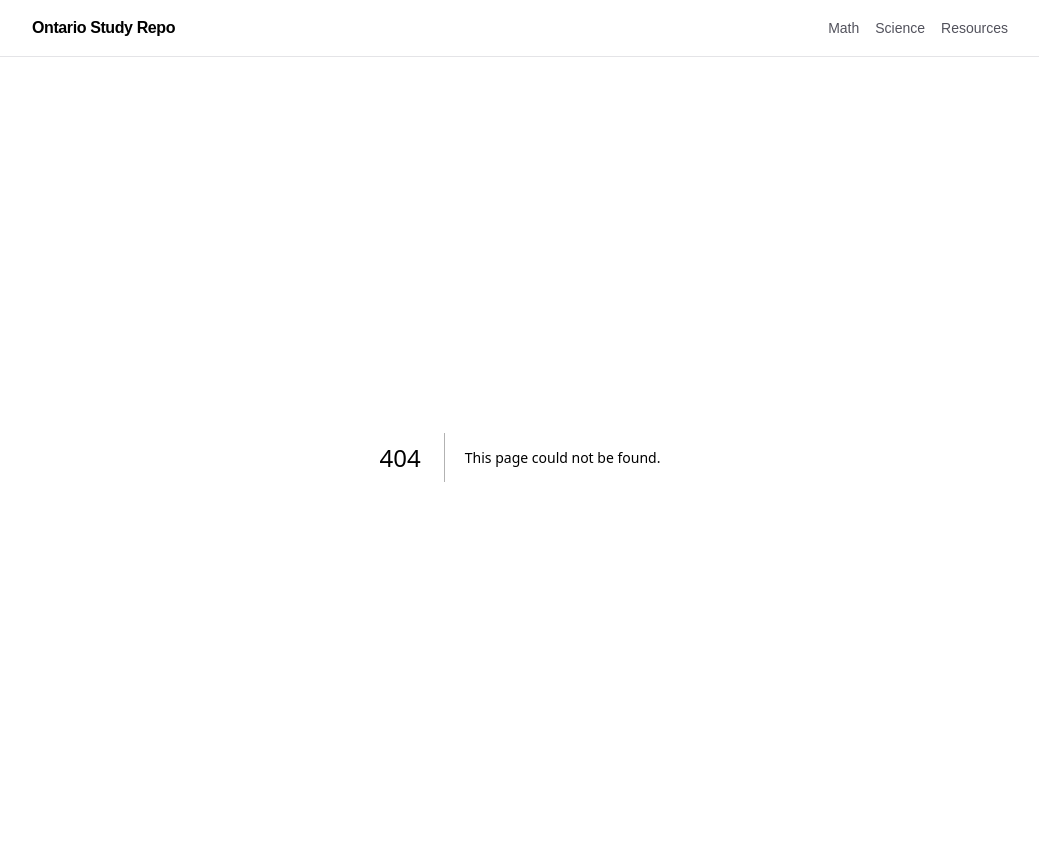
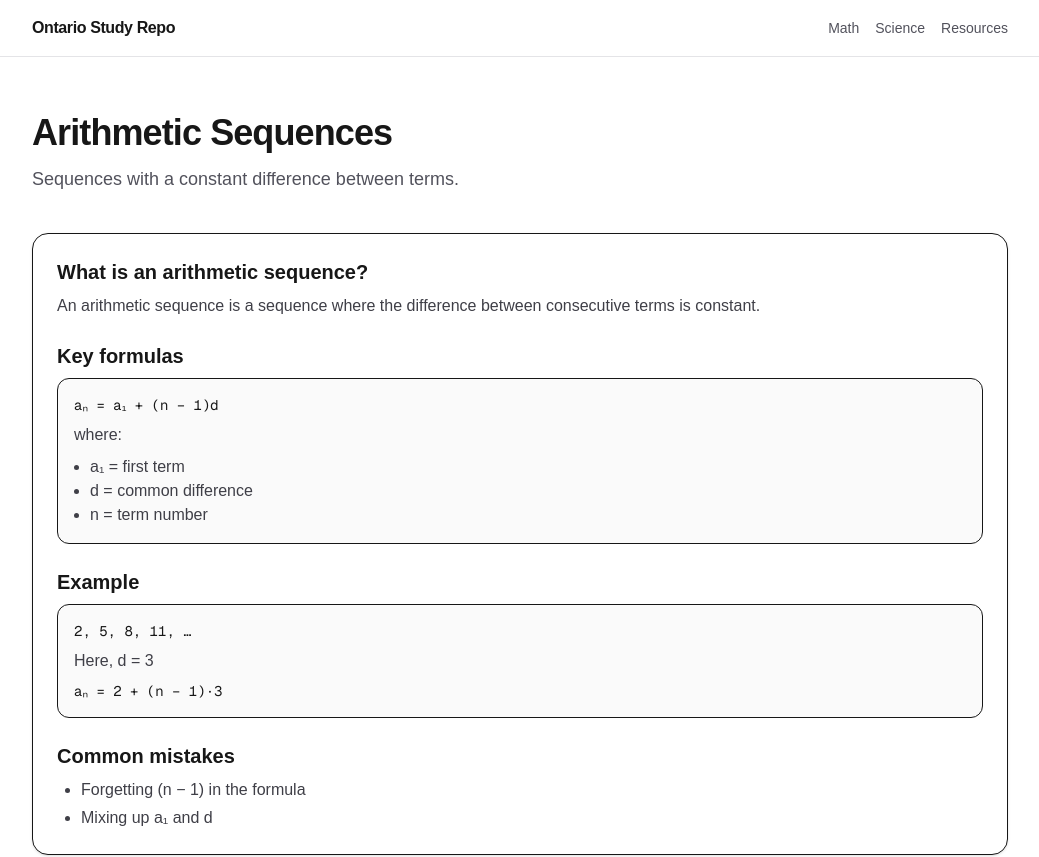
Before and after one commit to yuryplayz/ontario-study-repo, a Next.js app: page /math/grade11/sequences-series/arithmetic in a window 1280 px wide. Before the commit this address had no page. Shown: the top 857 px of the page, without its empty margins (120-1159 px from the left). Built offline with nearby package versions, Linux system fonts and the light colour scheme.

Commit message:
Add Grade 11 sequences and series notes

```diff
--- /dev/null
+++ b/app/math/grade11/sequences-series/applications/page.tsx
@@ -0,0 +1,42 @@
+import PageShell from "@/app/components/PageShell";
+
+export default function SequenceApplicationsNote() {
+  return (
+    <PageShell
+      title="Applications of Sequences"
+      subtitle="Real-world problems using arithmetic and geometric sequences."
+    >
+      <div className="rounded-2xl border bg-white p-6 shadow-sm space-y-6">
+        <section>
+          <h2 className="text-xl font-semibold mb-2">Arithmetic example</h2>
+          <p className="text-zinc-700">
+            A student saves $20 in the first week and increases savings by $5
+            each week.
+          </p>
+          <p className="text-zinc-700 mt-2">
+            a₁ = 20, d = 5 → arithmetic sequence
+          </p>
+        </section>
+
+        <section>
+          <h2 className="text-xl font-semibold mb-2">Geometric example</h2>
+          <p className="text-zinc-700">
+            A population doubles every year.
+          </p>
+          <p className="text-zinc-700 mt-2">
+            r = 2 → geometric sequence
+          </p>
+        </section>
+
+        <section>
+          <h2 className="text-xl font-semibold mb-2">Problem-solving tips</h2>
+          <ul className="list-disc ml-6 text-zinc-700 space-y-1">
+            <li>Identify if it’s arithmetic or geometric first</li>
+            <li>Write down a₁, d, r clearly</li>
+            <li>Check units and reasonableness</li>
+          </ul>
+        </section>
+      </div>
+    </PageShell>
+  );
+}
--- /dev/null
+++ b/app/math/grade11/sequences-series/arithmetic/page.tsx
@@ -0,0 +1,50 @@
+import PageShell from "@/app/components/PageShell";
+
+export default function ArithmeticSequencesNote() {
+  return (
+    <PageShell
+      title="Arithmetic Sequences"
+      subtitle="Sequences with a constant difference between terms."
+    >
+      <div className="rounded-2xl border bg-white p-6 shadow-sm space-y-6">
+        <section>
+          <h2 className="text-xl font-semibold mb-2">What is an arithmetic sequence?</h2>
+          <p className="text-zinc-700">
+            An arithmetic sequence is a sequence where the difference between
+            consecutive terms is constant.
+          </p>
+        </section>
+
+        <section>
+          <h2 className="text-xl font-semibold mb-2">Key formulas</h2>
+          <div className="rounded-xl bg-zinc-50 border p-4 space-y-2">
+            <p className="font-mono text-sm">aₙ = a₁ + (n − 1)d</p>
+            <p className="text-zinc-700">where:</p>
+            <ul className="ml-4 list-disc text-zinc-700">
+              <li>a₁ = first term</li>
+              <li>d = common difference</li>
+              <li>n = term number</li>
+            </ul>
+          </div>
+        </section>
+
+        <section>
+          <h2 className="text-xl font-semibold mb-2">Example</h2>
+          <div className="rounded-xl bg-zinc-50 border p-4 space-y-2">
+            <p className="font-mono text-sm">2, 5, 8, 11, …</p>
+            <p className="text-zinc-700">Here, d = 3</p>
+            <p className="font-mono text-sm">aₙ = 2 + (n − 1)·3</p>
+          </div>
+        </section>
+
+        <section>
+          <h2 className="text-xl font-semibold mb-2">Common mistakes</h2>
+          <ul className="list-disc ml-6 text-zinc-700 space-y-1">
+            <li>Forgetting (n − 1) in the formula</li>
+            <li>Mixing up a₁ and d</li>
+          </ul>
+        </section>
+      </div>
+    </PageShell>
+  );
+}
--- /dev/null
+++ b/app/math/grade11/sequences-series/geometric/page.tsx
@@ -0,0 +1,46 @@
+import PageShell from "@/app/components/PageShell";
+
+export default function GeometricSequencesNote() {
+  return (
+    <PageShell
+      title="Geometric Sequences"
+      subtitle="Sequences with a constant ratio between terms."
+    >
+      <div className="rounded-2xl border bg-white p-6 shadow-sm space-y-6">
+        <section>
+          <h2 className="text-xl font-semibold mb-2">What is a geometric sequence?</h2>
+          <p className="text-zinc-700">
+            A geometric sequence is a sequence where each term is multiplied by
+            the same value (the common ratio).
+          </p>
+        </section>
+
+        <section>
+          <h2 className="text-xl font-semibold mb-2">Key formula</h2>
+          <div className="rounded-xl bg-zinc-50 border p-4 space-y-2">
+            <p className="font-mono text-sm">aₙ = a₁ · rⁿ⁻¹</p>
+            <p className="text-zinc-700">where r is the common ratio.</p>
+          </div>
+        </section>
+
+        <section>
+          <h2 className="text-xl font-semibold mb-2">Example</h2>
+          <div className="rounded-xl bg-zinc-50 border p-4 space-y-2">
+            <p className="font-mono text-sm">3, 6, 12, 24, …</p>
+            <p className="text-zinc-700">Here, r = 2</p>
+            <p className="font-mono text-sm">aₙ = 3 · 2ⁿ⁻¹</p>
+          </div>
+        </section>
+
+        <section>
+          <h2 className="text-xl font-semibold mb-2">Growth vs decay</h2>
+          <ul className="list-disc ml-6 text-zinc-700 space-y-1">
+            <li>r &gt; 1 → growth</li>
+            <li>0 &lt; r &lt; 1 → decay</li>
+            <li>r &lt; 0 → alternating signs</li>
+          </ul>
+        </section>
+      </div>
+    </PageShell>
+  );
+}
--- /dev/null
+++ b/app/math/grade11/sequences-series/series-sums/page.tsx
@@ -0,0 +1,41 @@
+import PageShell from "@/app/components/PageShell";
+
+export default function SeriesSumsNote() {
+  return (
+    <PageShell
+      title="Series and Sums"
+      subtitle="Finding the sum of terms in a sequence."
+    >
+      <div className="rounded-2xl border bg-white p-6 shadow-sm space-y-6">
+        <section>
+          <h2 className="text-xl font-semibold mb-2">What is a series?</h2>
+          <p className="text-zinc-700">
+            A series is the sum of the terms of a sequence.
+          </p>
+        </section>
+
+        <section>
+          <h2 className="text-xl font-semibold mb-2">Arithmetic series formula</h2>
+          <div className="rounded-xl bg-zinc-50 border p-4 space-y-2">
+            <p className="font-mono text-sm">Sₙ = n/2 (2a₁ + (n − 1)d)</p>
+          </div>
+        </section>
+
+        <section>
+          <h2 className="text-xl font-semibold mb-2">Geometric series formula</h2>
+          <div className="rounded-xl bg-zinc-50 border p-4 space-y-2">
+            <p className="font-mono text-sm">Sₙ = a₁(1 − rⁿ) / (1 − r), r ≠ 1</p>
+          </div>
+        </section>
+
+        <section>
+          <h2 className="text-xl font-semibold mb-2">Common mistakes</h2>
+          <ul className="list-disc ml-6 text-zinc-700 space-y-1">
+            <li>Using sequence formulas instead of sum formulas</li>
+            <li>Forgetting brackets in formulas</li>
+          </ul>
+        </section>
+      </div>
+    </PageShell>
+  );
+}
```
